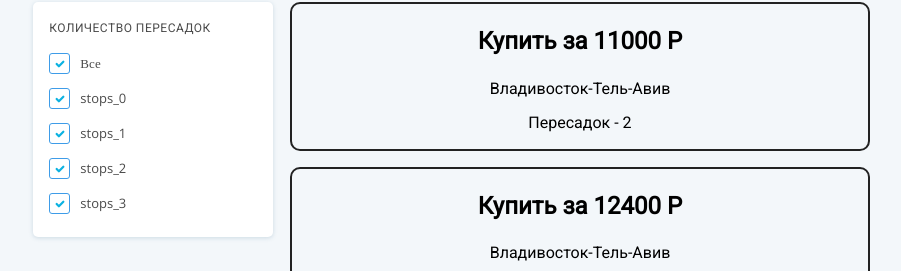
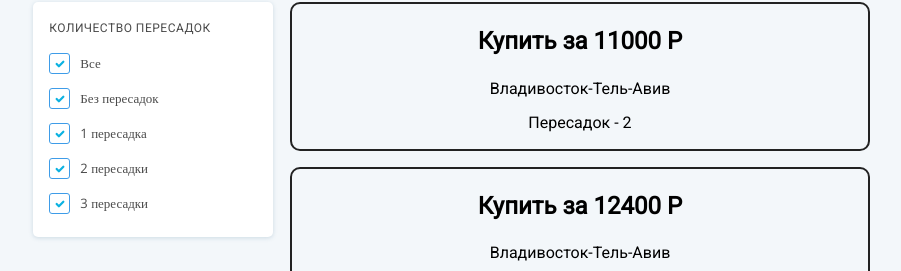
Before and after one commit to shnider/aviasales-test, a React (Create React App) app: page / in a window 1280 px wide. Shown: the part 160-431 px from the top of the page, without its empty margins (188-1089 px from the left). Built offline with nearby package versions, Linux system fonts and the light colour scheme.

Commit message:
chore: add form pluralize

```diff
--- a/src/Components/Filters.jsx
+++ b/src/Components/Filters.jsx
@@ -1,7 +1,7 @@
 import React, { Component } from 'react';
 import styled from 'styled-components';
 
-import { arrayToObject } from '../utils';
+import { arrayToObject, pluralizeStops } from '../utils';
 
 const Aside = styled.aside`
   background-color: #FFF;
@@ -36,7 +36,6 @@ const Checkbox = styled.p`
       font-family: "Open Sans";
       font-size: 13px;
       line-height: 35px;
-      font-style: normal;
       font-weight: normal;
       color: #4A4A4A;
       cursor: pointer;
@@ -76,7 +75,7 @@ const Checkbox = styled.p`
 const Only = styled.a`
   position: absolute;
   top: 0;
-  right: 15px;
+  right: 1rem;
   cursor: pointer;
   opacity: 0;
   font-family: Roboto;
@@ -122,6 +121,7 @@ class Filters extends Component {
 
   render() {
     const { stops, isAllStops } = this.props;
+
     return (
       <Aside>
         <Heading>Количество пересадок</Heading>
@@ -146,7 +146,7 @@ class Filters extends Component {
               onChange={this.handleCheckbox}
             />
             <label htmlFor={`stops_${number}`}>
-              {`stops_${number}`}
+              {pluralizeStops(number)}
             </label>
             <Only onClick={() => this.handleOnlyClick(number)}>только</Only>
           </Checkbox>),
--- a/src/utils.js
+++ b/src/utils.js
@@ -19,3 +19,16 @@ export const arrayToObject = (array, value) => (
 export const filterTickets = (tickets, filters) => (
   tickets.filter(ticket => filters.indexOf(String(ticket.stops)) === -1)
 );
+
+export const pluralizeStops = (amount) => {
+  switch (true) {
+    case amount === 0:
+      return 'Без пересадок';
+    case amount === 1:
+      return '1 пересадка';
+    case amount >= 2 && amount <= 4:
+      return `${amount} пересадки`;
+    default:
+      return `${amount} пересадок`;
+  }
+};
```
